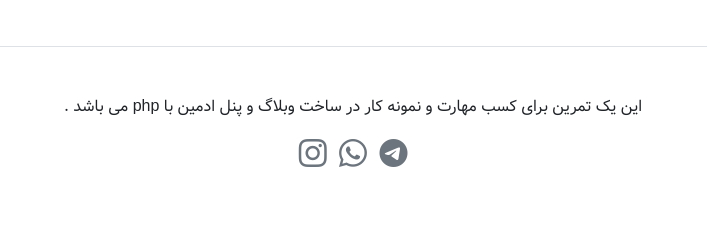
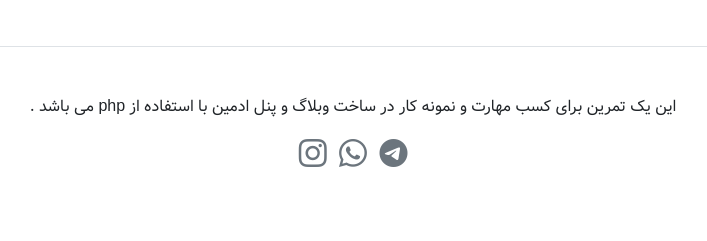
Before and after one commit to sorahiatieh/weblog, a PHP site: page /index.php in a window 1280 px wide. Shown: the part 1599-1840 px from the top of the page, without its empty margins (287-994 px from the left). Run offline with PHP 8.4, Linux system fonts and the light colour scheme; data comes from the database, SQL or seed files in the repository.

Commit message:
Update footer.php

```diff
--- a/include/layout/footer.php
+++ b/include/layout/footer.php
@@ -3,7 +3,7 @@
                 <div class="row flex-column">
                     <div>
                         <p class="">
-                            این یک تمرین برای کسب مهارت و نمونه کار در ساخت وبلاگ و پنل ادمین با php می باشد .
+                            این یک تمرین برای کسب مهارت و نمونه کار در ساخت وبلاگ و پنل ادمین با استفاده از  php می باشد .
                         </p>
                     </div>
                     <div>
```
